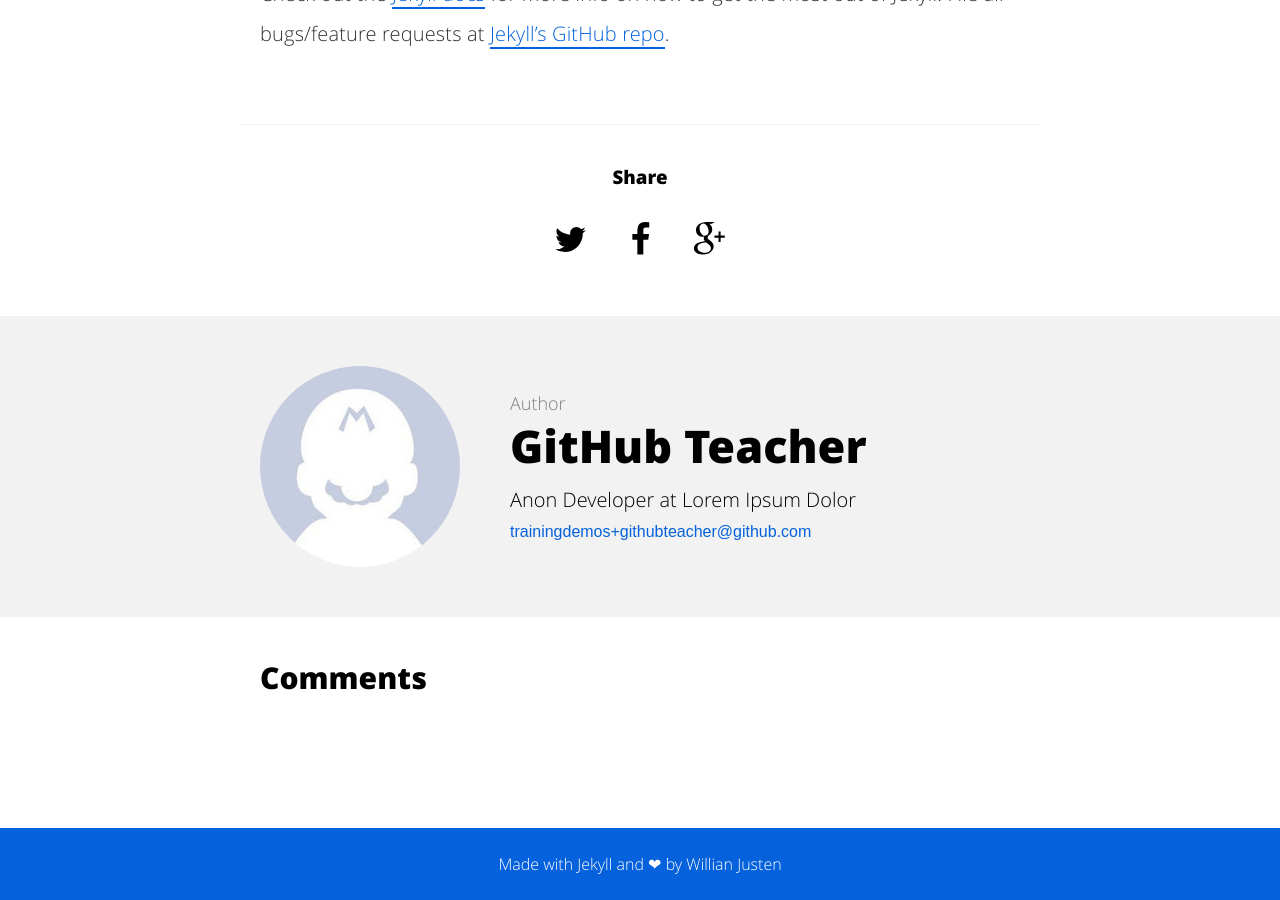
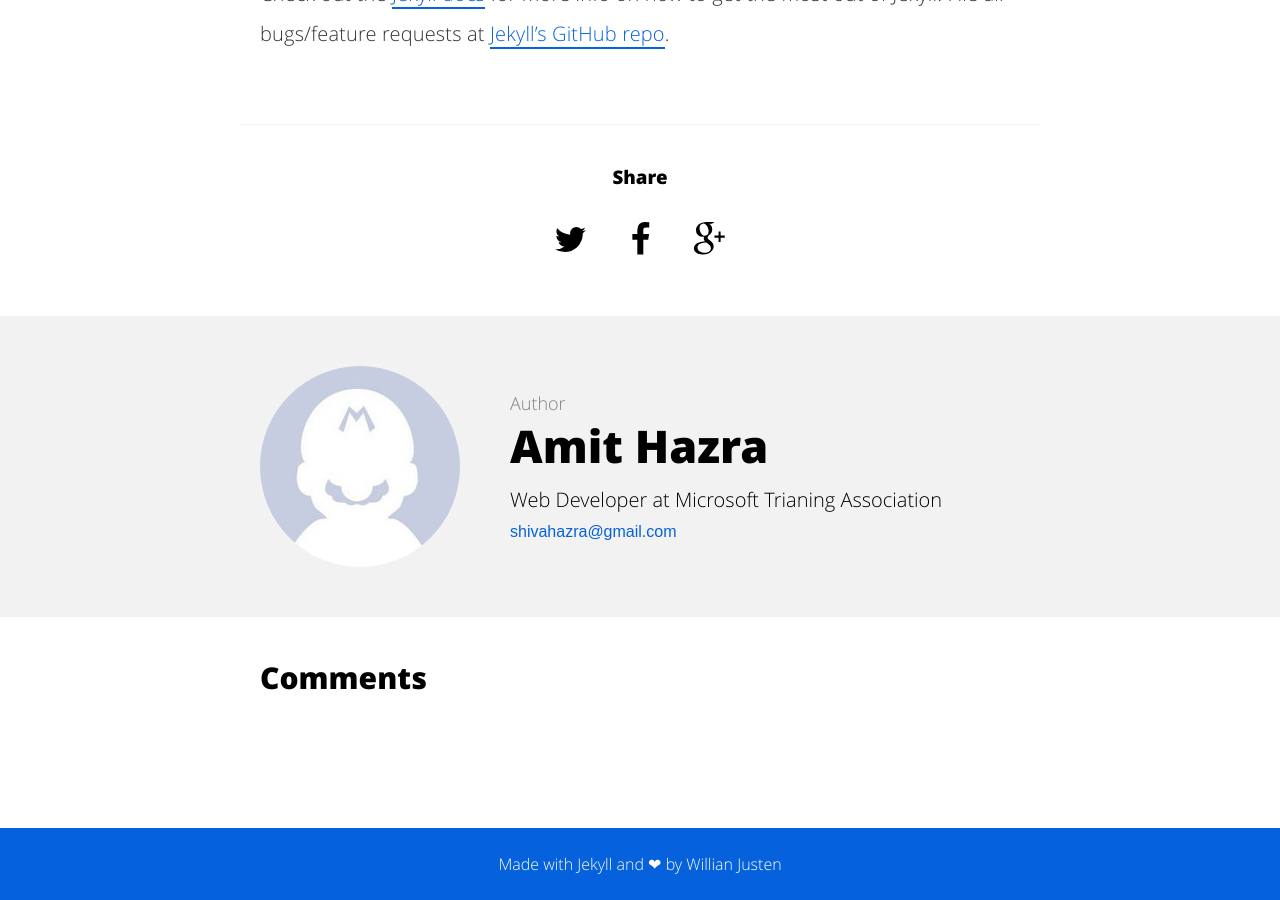
Before and after one commit to AmitHazra123/curly-more, a Jekyll site: the page built from _posts/2015-08-04-welcome-to-jekyll.md, in a window 1280 px wide and 900 px high, scrolled down 1462 px. Built offline with Jekyll 4.4.1, drawn with Linux system fonts in a browser that asks for light colours; comment, search, counter and statistics services are not loaded.

Commit message:
Second Commit

```diff
--- a/_config.yml
+++ b/_config.yml
@@ -4,12 +4,12 @@ baseurl: "/curly-more/" # the subpath of your site, e.g. /blog/
 url: "http://githubteacher.github.io" # the base hostname & protocol for your site
 
 # User settings
-username: GitHub Teacher
-user_description: Anon Developer at Lorem Ipsum Dolor
-user_title: Anon Developer
-email: trainingdemos+githubteacher@github.com
+username: Amit Hazra
+user_description: Web Developer at Microsoft Trianing Association
+user_title: Web Developer
+email: shivahazra@gmail.com
 twitter_username: githubtraining
-github_username:  githubteacher
+github_username:  useramit2153
 gplus_username:  lorem_ipsum
 disqus_username: lorem_ipsum
 
```
